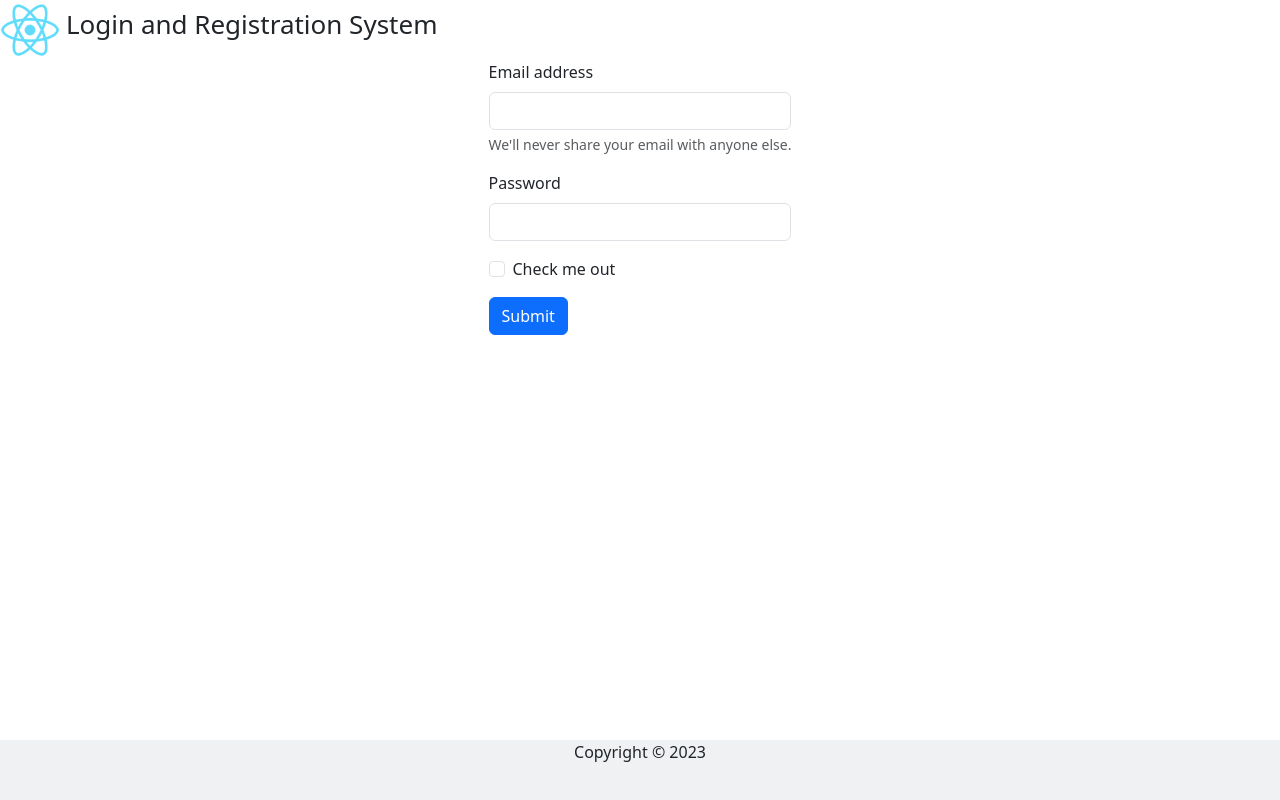
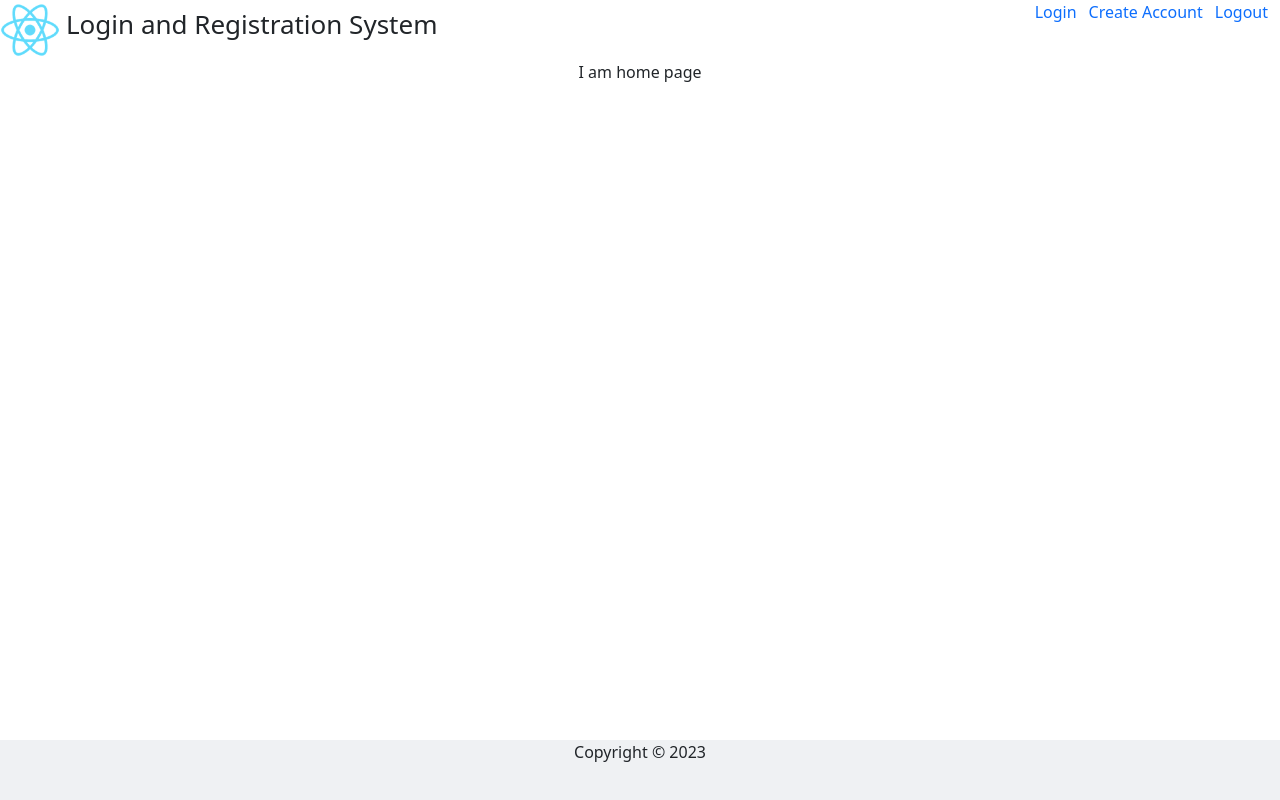
Before and after one commit to josecome/login-and-registration-reactjs, a React (Create React App) app: page / in a window 1280 px wide. Built offline with nearby package versions, Linux system fonts and the light colour scheme.

Commit message:
Routers and Links for pages added

```diff
--- a/package.json
+++ b/package.json
@@ -10,6 +10,8 @@
     "bootstrap-icons": "^1.10.4",
     "react": "^18.2.0",
     "react-dom": "^18.2.0",
+    "react-hook-form": "^7.43.9",
+    "react-router-dom": "^6.10.0",
     "react-scripts": "5.0.1",
     "web-vitals": "^2.1.4"
   },
--- a/src/App.js
+++ b/src/App.js
@@ -3,19 +3,28 @@ import {BrowserRouter as Router, Route, Routes } from 'react-router-dom';
 import './App.css';
 import Header from './components/Header';
 import Footer from './components/Footer';
+import Home from './views/Home';
+import About from './views/About';
+import Login from './views/Login';
 import Label from './components/Label';
-import Login from './views/Login';
 
 
 function App() {
   return (
-    <div>
+    <Router>
+    <div className="App">
+      <div>
       <Header
         title="Login and Registration System"
       />
-      <Login />
+      <Routes>
+        <Route path='/' element={<Home />} />
+        <Route path='/About' element={<About />} />
+      </Routes>
       <Footer />
+      </div>
     </div>
+  </Router>
 
   );
 }
--- a/src/components/Header.js
+++ b/src/components/Header.js
@@ -7,10 +7,28 @@ const Header = ({ title }) => {
   const titleStyle = {
     marginLeft: '6px',
     fontSize: '26px',
-  }
+  };
+  const headerStyle = {
+    with: '100%',
+    textAlign: 'left',
+  };
+  const linkStyle = {
+    paddingRight: '12px',
+    textDecoration: 'none',
+  };
+  const linksStyle = {
+    float: 'right',
+  };
+
   return (
-    <header className='header'>
+    <header style={ headerStyle }>
       <img src="./logo192.png" style={ imgStyle } alt="Logo" /><span style={ titleStyle }>{ title }</span>
+
+      <span style={ linksStyle }>
+        <a style={ linkStyle } href="/login">Login</a>
+        <a style={ linkStyle } href="/create_account">Create Account</a>
+        <a style={ linkStyle } href="/logout">Logout</a>
+      </span>
     </header>
   );
 }
--- a/src/views/Home.js
+++ b/src/views/Home.js
@@ -3,7 +3,7 @@
 const Home = () => {
     return (
       <div>
-        Test
+        I am home page
       </div>
     );
 }
```
Also changed, not shown: 1 other file (tests, documents, lock files or other folders).
